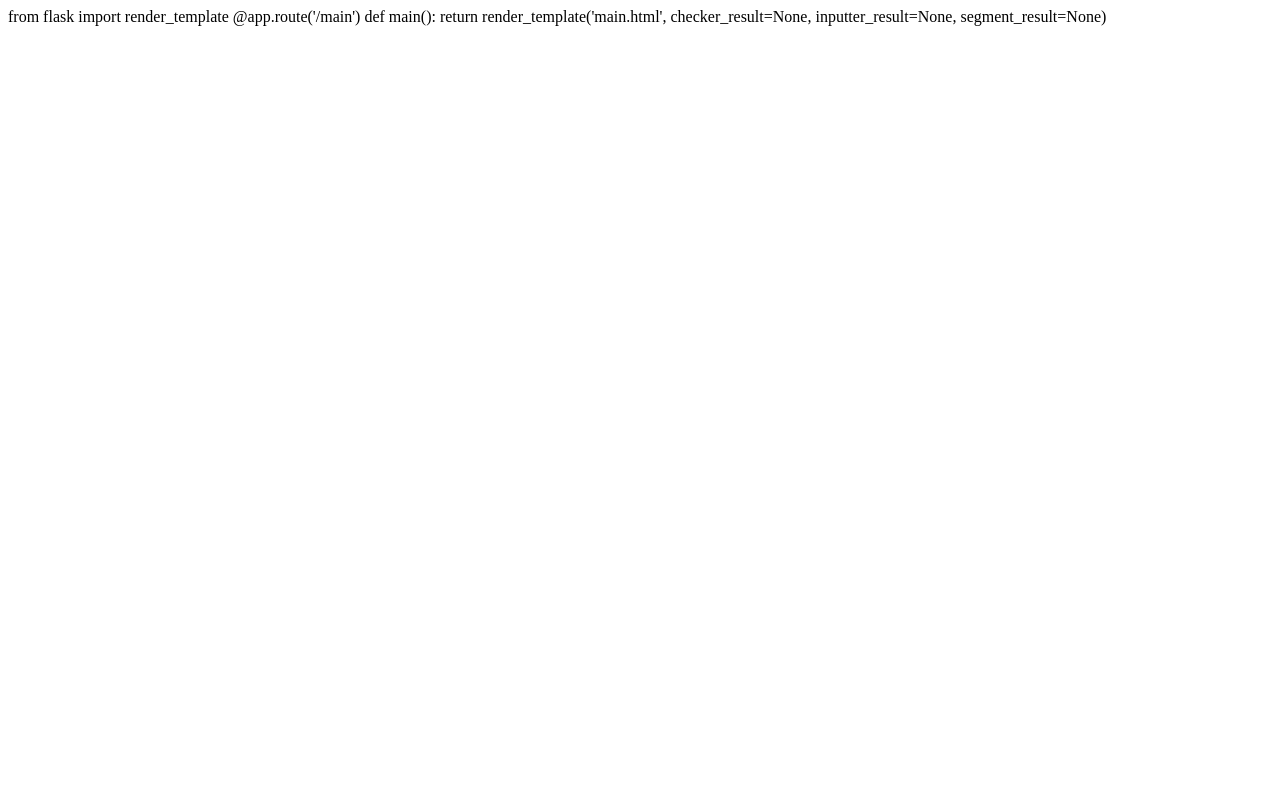
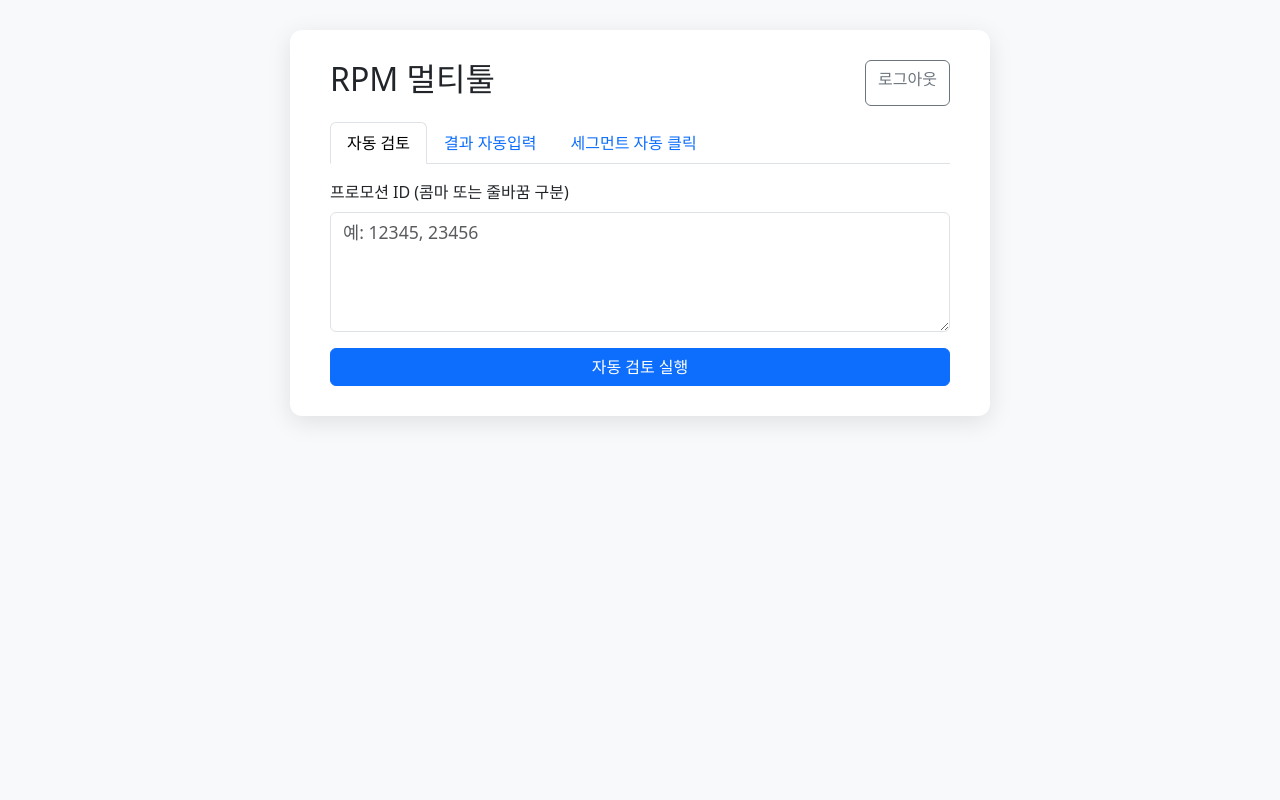
Before and after one commit to hwa1349/Woowa_RPM, a Flask app: template templates/main.html in a window 1280 px wide. Run offline with Flask 3, Linux system fonts and the light colour scheme; the template is opened without the code that fills it, so the values that code supplies are empty.

Commit message:
main.html

```diff
--- a/templates/main.html
+++ b/templates/main.html
@@ -1,5 +1,100 @@
-from flask import render_template
+<!doctype html>
+<html lang="ko">
+<head>
+<meta charset="UTF-8" />
+<title>RPM 멀티툴</title>
+<meta name="viewport" content="width=device-width, initial-scale=1" />
+<link href="https://cdn.jsdelivr.net/npm/bootstrap@5.3.0/dist/css/bootstrap.min.css" rel="stylesheet" />
+<style>
+body {
+  background-color: #f8f9fa;
+  padding: 30px;
+}
+.container {
+  background: white;
+  padding: 30px 40px;
+  border-radius: 12px;
+  box-shadow: 0 6px 24px rgba(0,0,0,0.1);
+  max-width: 700px;
+  margin: auto;
+}
+textarea.form-control {
+  height: 120px;
+  font-size: 1.1rem;
+}
+pre.result-output {
+  background-color: #e9ecef;
+  padding: 15px;
+  border-radius: 8px;
+  height: 180px;
+  overflow-y: scroll;
+  white-space: pre-wrap;
+  font-family: monospace;
+  font-size: 0.95rem;
+}
+.logout-btn {
+  float: right;
+}
+</style>
+</head>
+<body>
+<div class="container">
+  <div class="d-flex justify-content-between mb-3">
+    <h2>RPM 멀티툴</h2>
+    <a href="/logout" class="btn btn-outline-secondary logout-btn">로그아웃</a>
+  </div>
 
-@app.route('/main')
-def main():
-    return render_template('main.html', checker_result=None, inputter_result=None, segment_result=None)
+  <!-- 탭 네비게이션 -->
+  <ul class="nav nav-tabs" id="rpmTab" role="tablist">
+    <li class="nav-item" role="presentation">
+      <button class="nav-link active" id="checker-tab" data-bs-toggle="tab" data-bs-target="#checker" type="button">자동 검토</button>
+    </li>
+    <li class="nav-item" role="presentation">
+      <button class="nav-link" id="inputter-tab" data-bs-toggle="tab" data-bs-target="#inputter" type="button">결과 자동입력</button>
+    </li>
+    <li class="nav-item" role="presentation">
+      <button class="nav-link" id="segment-tab" data-bs-toggle="tab" data-bs-target="#segment" type="button">세그먼트 자동 클릭</button>
+    </li>
+  </ul>
+
+  <div class="tab-content mt-3">
+    <!-- 자동 검토 탭 -->
+    <div class="tab-pane fade show active" id="checker" role="tabpanel">
+      <form method="post" action="/run_checker">
+        <label for="promo_ids" class="form-label">프로모션 ID (콤마 또는 줄바꿈 구분)</label>
+        <textarea id="promo_ids" name="promo_ids" class="form-control" placeholder="예: 12345, 23456"></textarea>
+        <button type="submit" class="btn btn-primary mt-3 w-100">자동 검토 실행</button>
+      </form>
+      {% if checker_result %}
+      <pre class="result-output mt-3">{{ checker_result }}</pre>
+      {% endif %}
+    </div>
+
+    <!-- 결과 자동입력 탭 -->
+    <div class="tab-pane fade" id="inputter" role="tabpanel">
+      <form method="post" action="/run_inputter">
+        <label for="mission_ids" class="form-label">미션 ID 입력</label>
+        <textarea id="mission_ids" name="mission_ids" class="form-control" placeholder="미션 ID를 입력하세요"></textarea>
+        <button type="submit" class="btn btn-primary mt-3 w-100">결과 입력 실행</button>
+      </form>
+      {% if inputter_result %}
+      <pre class="result-output mt-3">{{ inputter_result }}</pre>
+      {% endif %}
+    </div>
+
+    <!-- 세그먼트 자동 클릭 탭 -->
+    <div class="tab-pane fade" id="segment" role="tabpanel">
+      <form method="post" action="/run_segment_clicker">
+        <label for="segment_ids" class="form-label">세그먼트 번호 목록</label>
+        <textarea id="segment_ids" name="segment_ids" class="form-control" placeholder="예: 101, 102, 103"></textarea>
+        <button type="submit" class="btn btn-primary mt-3 w-100">세그먼트 작업 실행</button>
+      </form>
+      {% if segment_result %}
+      <pre class="result-output mt-3">{{ segment_result }}</pre>
+      {% endif %}
+    </div>
+  </div>
+</div>
+<script src="https://cdn.jsdelivr.net/npm/bootstrap@5.3.0/dist/js/bootstrap.bundle.min.js"></script>
+</body>
+</html>
```
